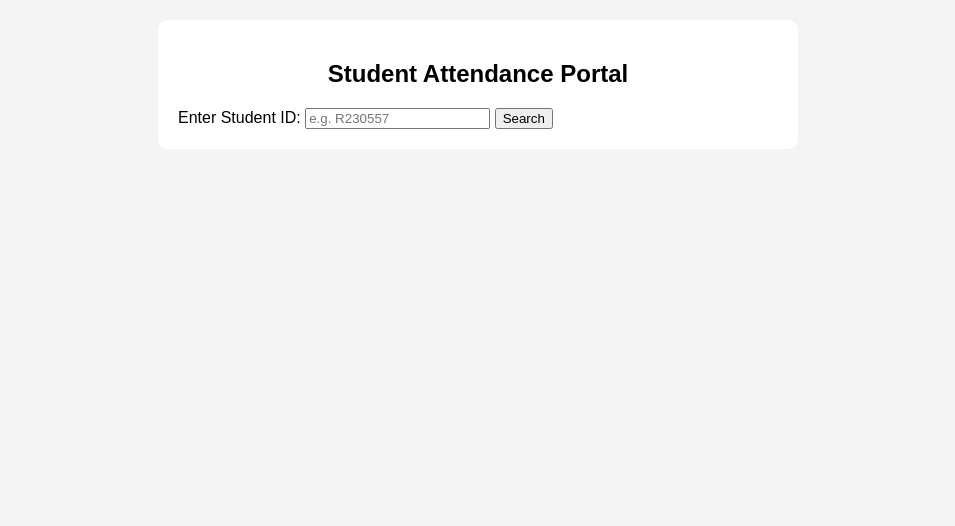
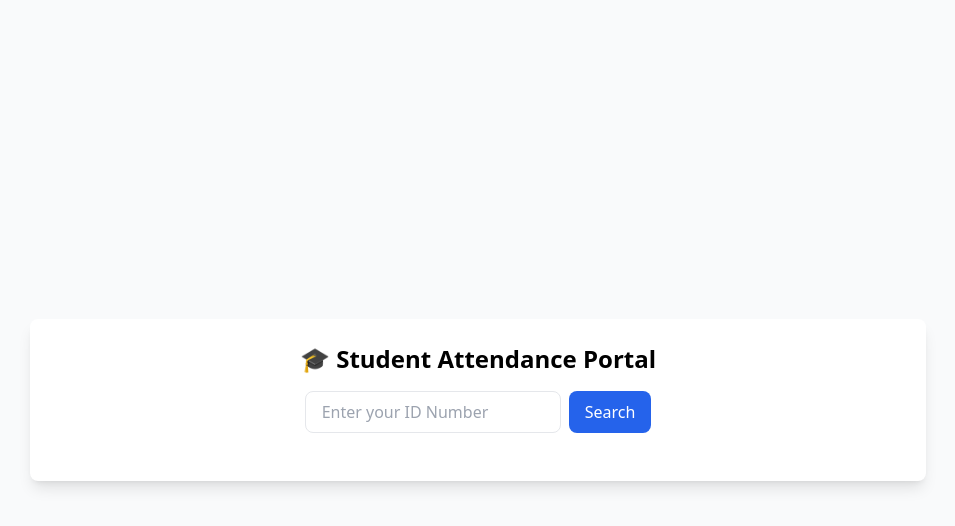
Before and after one commit to Hareesh-07-max/Smart-attendance-system, a plain HTML site: page student.html in a window 1280 px wide. Shown: the whole page, without its empty margins (162-1117 px from the left). Drawn offline with nearby package versions, Linux system fonts and the light colour scheme.

Commit message:
Update student.html

```diff
--- a/student.html
+++ b/student.html
@@ -4,91 +4,111 @@
   <meta charset="UTF-8">
   <meta name="viewport" content="width=device-width, initial-scale=1.0">
   <title>Student Attendance Portal</title>
-  <style>
-    body { font-family: Arial, sans-serif; margin: 20px; background: #f4f4f4; }
-    h2 { text-align: center; }
-    .container { max-width: 600px; margin: auto; background: #fff; padding: 20px; border-radius: 10px; }
-    table { width: 100%; border-collapse: collapse; margin-top: 20px; }
-    th, td { border: 1px solid #ddd; padding: 8px; text-align: center; }
-    th { background: #007BFF; color: white; }
-    .present { background: #c8e6c9; }
-    .absent { background: #ffcdd2; }
-    .low { color: red; font-weight: bold; }
-  </style>
+  <script src="https://cdn.tailwindcss.com"></script>
 </head>
-<body>
-  <div class="container">
-    <h2>Student Attendance Portal</h2>
-    <label for="studentId">Enter Student ID:</label>
-    <input type="text" id="studentId" placeholder="e.g. R230557">
-    <button onclick="loadAttendance()">Search</button>
+<body class="bg-gray-50 min-h-screen flex items-center justify-center p-6">
+  <div class="bg-white p-6 rounded-lg shadow-lg w-full max-w-4xl">
+    <h1 class="text-2xl font-bold mb-4 text-center">🎓 Student Attendance Portal</h1>
+
+    <!-- Search box -->
+    <div class="flex space-x-2 mb-6 justify-center">
+      <input id="studentId" type="text" placeholder="Enter your ID Number"
+             class="px-4 py-2 border rounded-lg w-64">
+      <button onclick="fetchAttendance()"
+              class="px-4 py-2 bg-blue-600 text-white rounded-lg hover:bg-blue-700">Search</button>
+    </div>
+
+    <!-- Results -->
     <div id="result"></div>
   </div>
 
   <script>
-    const sheetUrl = "https://docs.google.com/spreadsheets/d/e/2PACX-1vRdMHIJ5IUW60rjdruE-lh96vAEcaJxbL55h-P2AKnbLwu45xgRMmU-fEoO3lwS8ypeIzZjpGmzHbvF/pub?output=csv";
+    const sheetUrl = "attendance.csv"; // CSV in repo root
+    const startDate = new Date("2025-09-08");
+    const endDate = new Date("2025-09-28");
 
-    async function loadAttendance() {
-      const studentId = document.getElementById("studentId").value.trim();
-      if (!studentId) {
-        alert("Please enter a Student ID");
-        return;
+    function generateClassDates(start, end) {
+      let dates = [];
+      let today = new Date();
+      let cutoff = today < end ? today : end;
+
+      for (let d = new Date(start); d <= cutoff; d.setDate(d.getDate() + 1)) {
+        if (d.getDay() !== 0) dates.push(d.toISOString().split("T")[0]);
       }
+      return dates;
+    }
 
-      const response = await fetch(sheetUrl);
-      const data = await response.text();
+    async function fetchAttendance() {
+      const studentIdInput = document.getElementById("studentId").value.trim();
+      if (!studentIdInput) return alert("Enter a valid ID number!");
 
-      const rows = data.split("\n").map(r => r.split(","));
-      const headers = rows[0].map(h => h.trim());
+      try {
+        const res = await fetch(sheetUrl);
+        if (!res.ok) throw new Error("Could not load CSV. Check file path.");
+        const data = await res.text();
 
-      const tsIndex = headers.indexOf("Timestamp");
-      const idIndex = headers.indexOf("ID number");
+        const rows = data.split(/\r?\n/).map(r => r.split(","));
+        const headers = rows[0].map(h => h.replace(/"/g,'').trim());
+        const dateIndex = headers.indexOf("Timestamp");
+        const idIndex = headers.indexOf("ID number");
 
-      if (tsIndex === -1 || idIndex === -1) {
-        alert("CSV format error: Expected 'Timestamp' and 'ID number' columns");
-        return;
+        let studentDates = new Set();
+
+        rows.slice(1).forEach(row => {
+          if (!row || row.length <= Math.max(dateIndex, idIndex)) return;
+          let id = row[idIndex]?.replace(/"/g,'').trim();
+          let csvTimestamp = row[dateIndex]?.replace(/"/g,'').trim();
+
+          if (id && csvTimestamp) {
+            // Extract only date, ignore time
+            let dateOnly = csvTimestamp.split(" ")[0]; // "08/09/2025 06:30:00" → "08/09/2025"
+            const parts = dateOnly.split("/");
+            if (parts.length === 3) {
+              const formattedDate = `${parts[2]}-${parts[1].padStart(2,'0')}-${parts[0].padStart(2,'0')}`;
+              studentDates.add(`${id}|${formattedDate}`);
+            }
+          }
+        });
+
+        const classDates = generateClassDates(startDate, endDate);
+        let presentDays = 0;
+        const todayStr = new Date().toISOString().split("T")[0];
+
+        let table = `
+          <p class="mb-2 font-semibold">Attendance for <span class="text-blue-600">${studentIdInput}</span></p>
+          <table class="w-full border border-gray-300 text-sm">
+            <tr class="bg-gray-200">
+              <th class="border px-2 py-1">Date</th>
+              <th class="border px-2 py-1">Status</th>
+            </tr>
+        `;
+
+        classDates.forEach(date => {
+          const status = studentDates.has(`${studentIdInput}|${date}`) ? "Present" : "Absent";
+          if (status === "Present") presentDays++;
+          const rowClass = date === todayStr ? "bg-yellow-100" : "";
+          table += `
+            <tr class="${rowClass}">
+              <td class="border px-2 py-1">${date}</td>
+              <td class="border px-2 py-1 ${status === "Present" ? "text-green-600 font-bold" : "text-red-600 font-bold"}">${status}</td>
+            </tr>
+          `;
+        });
+
+        const totalDays = classDates.length;
+        const percentage = totalDays > 0 ? ((presentDays / totalDays) * 100).toFixed(2) : 0;
+        const percentColor = percentage < 75 ? "text-red-600" : "text-green-600";
+
+        table += `</table>
+          <p class="mt-3 font-bold">Total Classes (till today): ${totalDays}, Present: ${presentDays}, Absent: ${totalDays - presentDays}</p>
+          <p class="font-bold ${percentColor}">Attendance Percentage: ${percentage}%</p>
+        `;
+
+        document.getElementById("result").innerHTML = table;
+
+      } catch (err) {
+        alert("Error loading CSV: " + err.message);
       }
-
-      const startDate = new Date("2025-09-08");
-      const endDate = new Date("2025-09-28");
-
-      // All valid dates excluding Sundays
-      let totalDays = 0;
-      let allDates = [];
-      for (let d = new Date(startDate); d <= endDate; d.setDate(d.getDate() + 1)) {
-        if (d.getDay() !== 0) { // exclude Sunday
-          totalDays++;
-          allDates.push(new Date(d).toISOString().split("T")[0]);
-        }
-      }
-
-      const studentDates = rows
-        .slice(1)
-        .filter(r => r[idIndex] && r[idIndex].trim() === studentId)
-        .map(r => new Date(r[tsIndex]).toISOString().split("T")[0]);
-
-      let present = 0;
-      let tableRows = allDates.map(date => {
-        if (studentDates.includes(date)) {
-          present++;
-          return `<tr><td>${date}</td><td class="present">Present</td></tr>`;
-        } else {
-          return `<tr><td>${date}</td><td class="absent">Absent</td></tr>`;
-        }
-      }).join("");
-
-      let percentage = ((present / totalDays) * 100).toFixed(2);
-      let percentageClass = percentage < 75 ? "low" : "";
-
-      document.getElementById("result").innerHTML = `
-        <h3>Attendance for ${studentId}</h3>
-        <p>Total Days: ${totalDays}, Present: ${present}, Absent: ${totalDays - present}</p>
-        <p>Attendance Percentage: <span class="${percentageClass}">${percentage}%</span></p>
-        <table>
-          <tr><th>Date</th><th>Status</th></tr>
-          ${tableRows}
-        </table>
-      `;
     }
   </script>
 </body>
```
